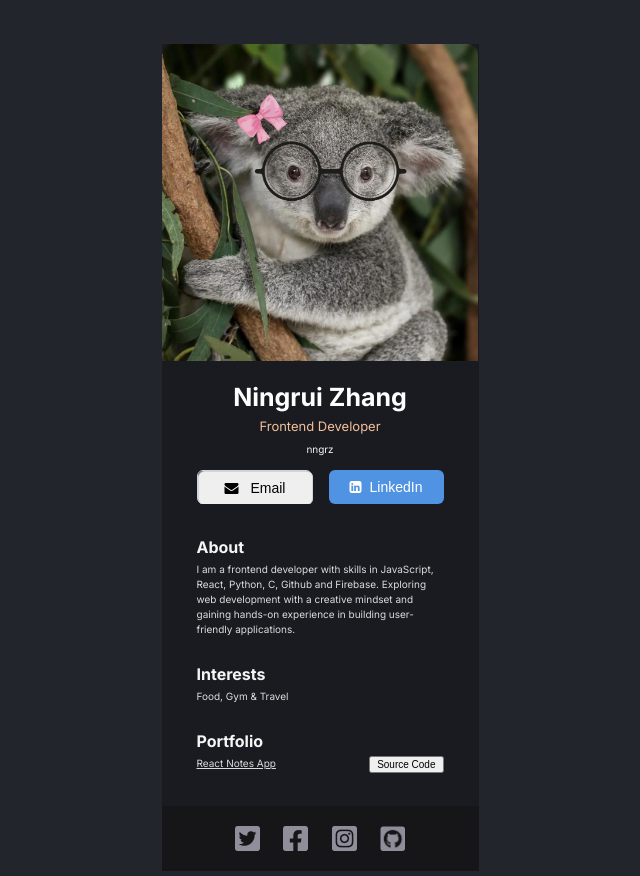
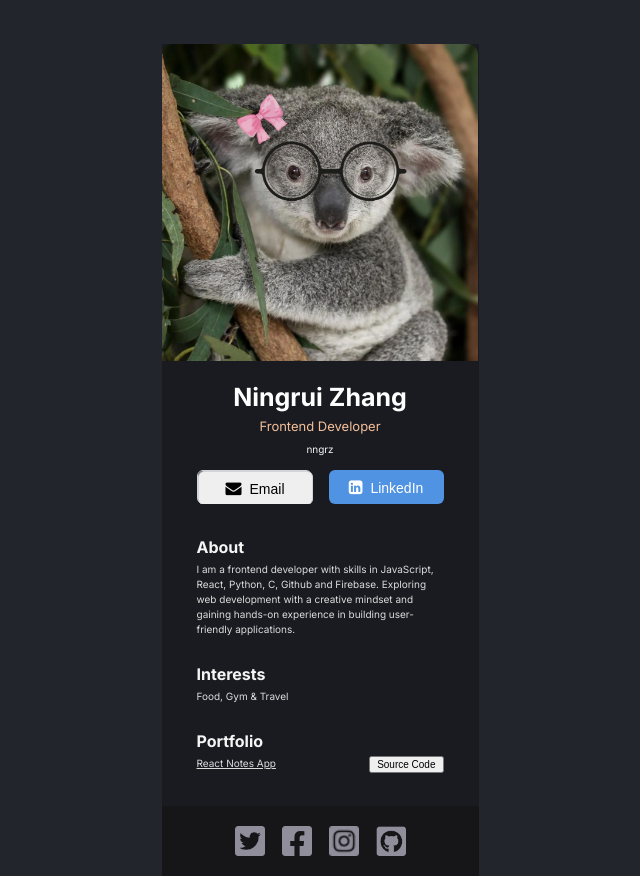
Before and after one commit to nngrz/business-card, a React app: page / in a window 1280 px wide. Shown: the whole page, without its empty margins (320-960 px from the left). Built offline with nearby package versions, Linux system fonts and the light colour scheme.

Commit message:
adjust style

```diff
--- a/public/index.css
+++ b/public/index.css
@@ -28,6 +28,8 @@ body {
 .header, .main {
     background-color: #1A1B21;
 }
+
+/* info */
 
 .info--image {
     height: 317px;
@@ -99,6 +101,10 @@ button > i {
     border: 1px solid #D1D5DB;
 }
 
+.email-icon {
+    font-size: 16px;
+}
+
 .btn--linkedin {
     /* display and box model */
     width: 115px;
@@ -110,6 +116,13 @@ button > i {
     background-color: #5093E2;
     color: white;
 }
+
+.linkedin-icon {
+    font-size: 16px;
+    color: white;
+}
+
+/* main */
 
 .main {
     /* display and box model */
@@ -132,18 +145,6 @@ button > i {
 
 .interest--container {
     margin-top: 27px;
-}
-
-.icons {
-    display: flex;
-    justify-content: space-between;
-    padding: 20px 73px;
-    background-color: #161619;
-    cursor: pointer;
-}
-
-.icons > img {
-    width: 25px;
 }
 
 .portfolio--container {
@@ -172,6 +173,21 @@ button > i {
     color: black;
 }
 
+/* footer */
+
+.icons {
+    display: flex;
+    justify-content: space-between;
+    padding: 20px 73px;
+    background-color: #161619;
+    cursor: pointer;
+}
+
+.icons img, .icons .icon-github {
+    width: 30px;
+    height: auto;
+}
+
 @media only screen and (max-width: 600px) {
     .container {
       width: 100%; /* Adjust the width to be wider */
--- a/src/components/Footer.js
+++ b/src/components/Footer.js
@@ -7,7 +7,7 @@ export default function Footer() {
             <img src="images/facebook.png"></img>
             <img src="images/ig.png"></img>
             <a href="https://github.com/nngrz" target="_blank" rel="noopener noreferrer">
-                <img src="images/github.png" alt="GitHub Profile" style={{width: "25px", height: "25px"}} />
+                <img src="images/github.png" alt="GitHub Profile" className="icon-github" />
             </a>
         </nav>
     )
--- a/src/components/Info.js
+++ b/src/components/Info.js
@@ -9,10 +9,14 @@ export default function Info() {
             <p className="info--website">nngrz</p>
             <div className="info--buttons">
                 <a href="mailto:ningrui1227@gmail.com" className="btn--email">
-                    <button className="btn--email"><i className="fa fa-envelope"></i> Email</button>
+                    <button className="btn--email">
+                        <i className="fa fa-envelope email-icon"></i>Email
+                    </button>
                 </a>
                 <a href="https://www.linkedin.com/in/ningrui-zhang1227" target="_blank" rel="noopener noreferrer">
-                    <button className="btn--linkedin"><i className="fa fa-linkedin-square" style={{size:"16px",color:"white"}}></i>LinkedIn</button>
+                    <button className="btn--linkedin">
+                        <i className="fa fa-linkedin-square linkedin-icon"></i>LinkedIn
+                    </button>
                 </a>
             </div>
         </div>
```
